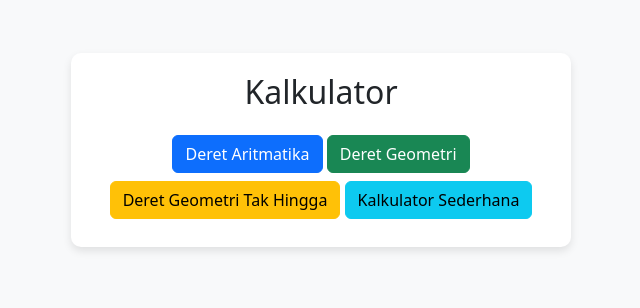
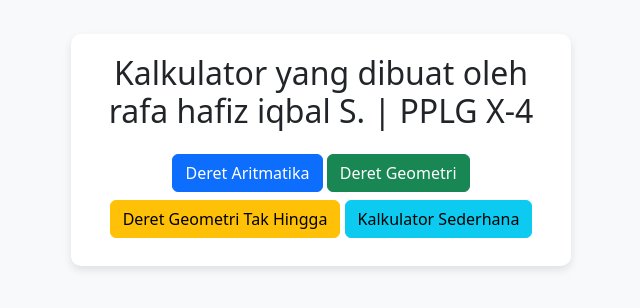
Before and after one commit to codingpertama/mtk_projek, a plain HTML site: page index.html in a window 1280 px wide. Shown: the part 250-558 px from the top of the page, without its empty margins (319-959 px from the left). Drawn offline with nearby package versions, Linux system fonts and the light colour scheme.

Commit message:
Update index.html

```diff
--- a/index.html
+++ b/index.html
@@ -27,7 +27,7 @@
 </head>
 <body>
     <main class="kontainer">
-        <h2 class="mb-4">Kalkulator</h2>
+        <h2 class="mb-4">Kalkulator yang dibuat oleh rafa hafiz iqbal S. | PPLG X-4</h2>
 
         <!-- Pilihan Menu -->
         <section>
@@ -70,6 +70,7 @@
         </section>
     </main>
 
+
     <!-- Menghubungkan file JavaScript eksternal -->
     <script src="script.js"></script>
 </body>
```
